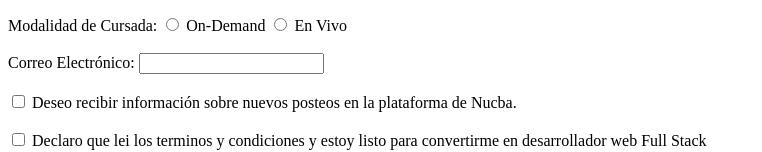
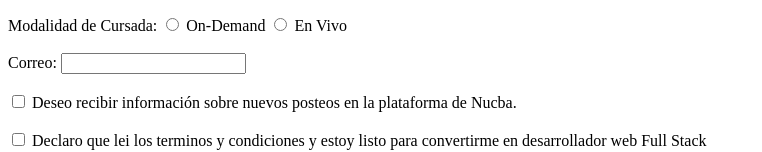
Before and after one commit to zubijavi/NucBa, a plain HTML site: page ejercicio-3.html in a window 1280 px wide. Shown: the part 143-295 px from the top of the page, without its empty margins (0-762 px from the left). Drawn offline with Linux system fonts and the light colour scheme.

Commit message:
correccion de formulario

```diff
--- a/ejercicio-3.html
+++ b/ejercicio-3.html
@@ -24,7 +24,7 @@
             <label for="en-vivo">En Vivo</label>
         </div><br>
         <div>
-            <label for="correo">Correo Electrónico:</label>
+            <label for="correo">Correo:</label>
             <input type="email" id="correo" name="correo">
         </div><br>
         <div>
```
